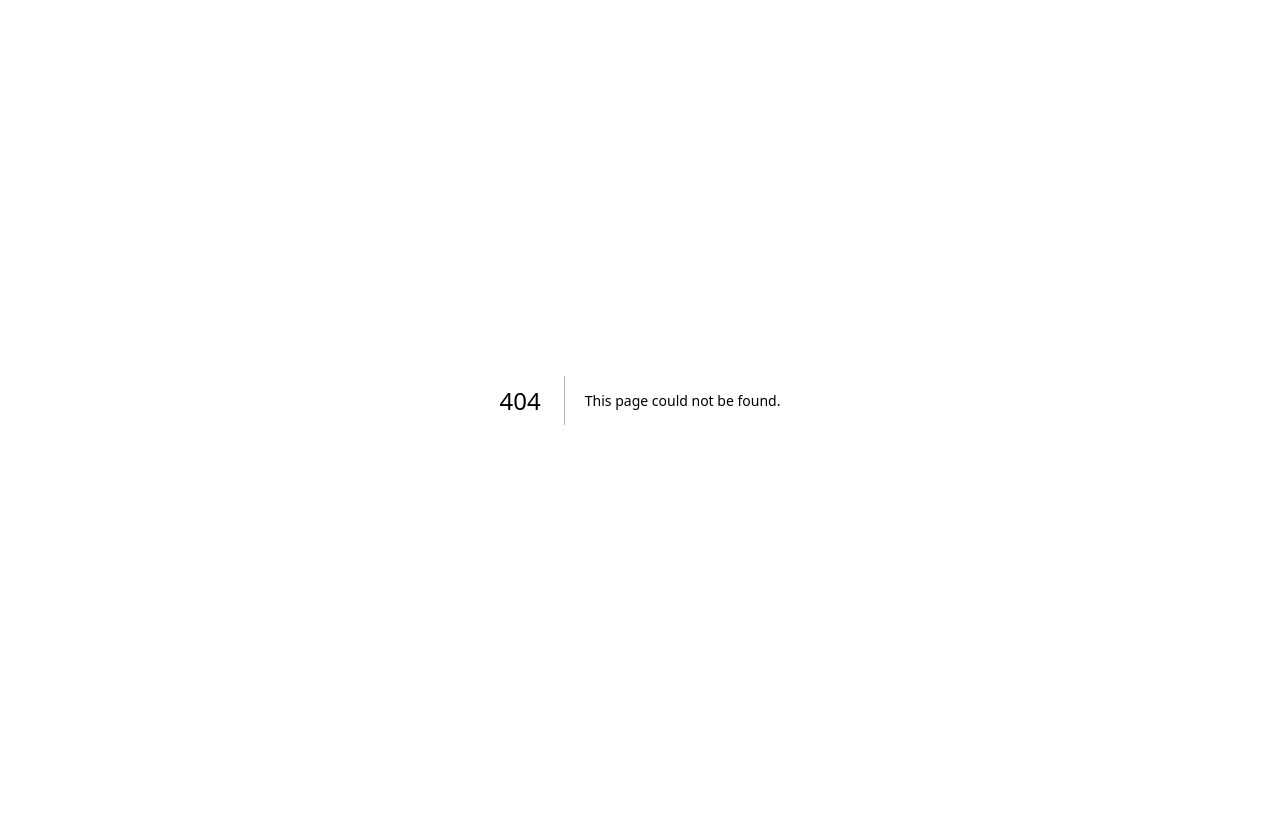
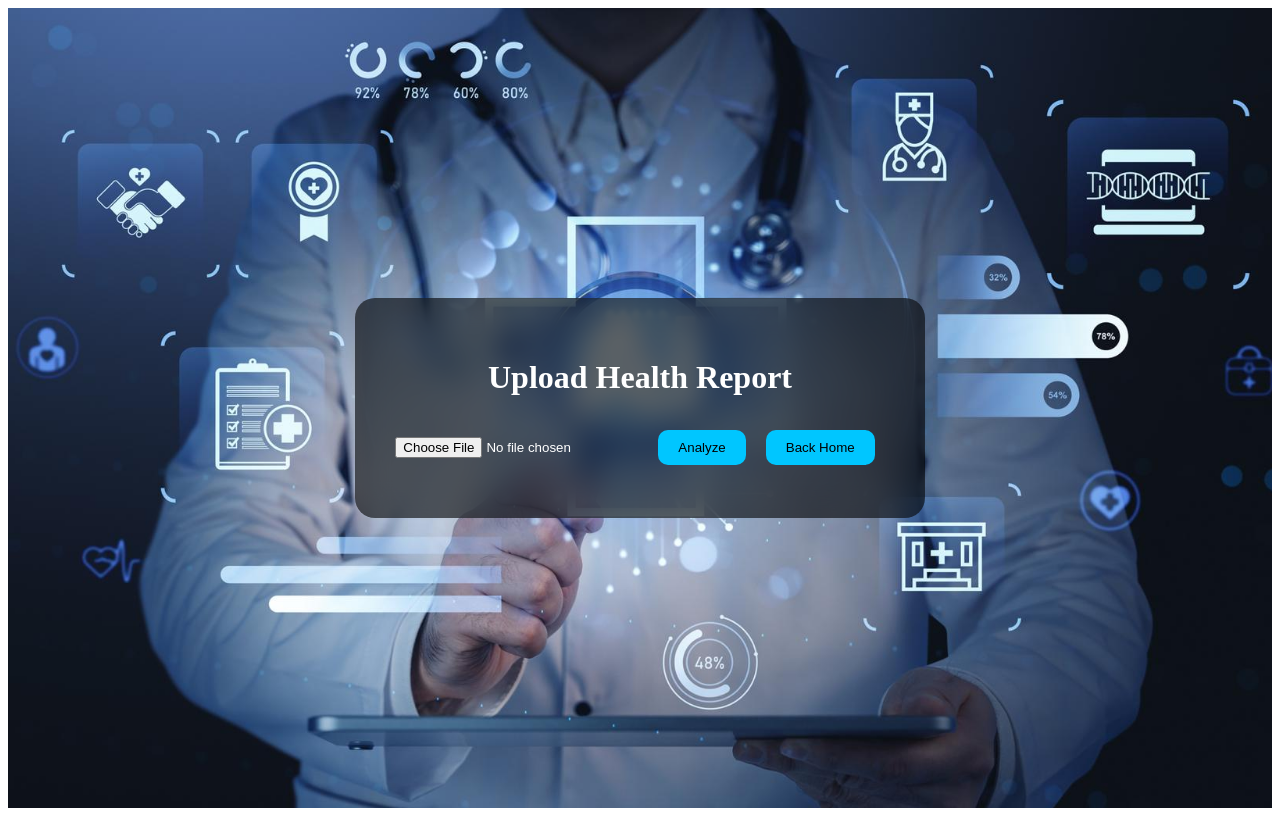
Before and after one commit to Rahul2127git/MediAI-Diagnostics, a Next.js app in the folder mediai-diagnostics/frontend/: page /upload in a window 1280 px wide. Before the commit this address had no page. Built offline with nearby package versions, Linux system fonts and the light colour scheme.

Commit message:
Create upload.js

```diff
--- /dev/null
+++ b/mediai-diagnostics/frontend/pages/upload.js
@@ -0,0 +1,104 @@
+import { useState } from "react";
+import { useRouter } from "next/router";
+
+export default function Upload() {
+  const [file, setFile] = useState(null);
+  const [loading, setLoading] = useState(false);
+  const [result, setResult] = useState(null);
+  const router = useRouter();
+
+  const handleUpload = async () => {
+    if (!file) return alert("Please select a file");
+
+    setLoading(true);
+
+    const formData = new FormData();
+    formData.append("file", file);
+
+    try {
+      const res = await fetch(
+        "https://mediai-diagnostics-qpdf.onrender.com/analyze/",
+        {
+          method: "POST",
+          body: formData,
+        }
+      );
+
+      const data = await res.json();
+      setResult(data);
+    } catch (err) {
+      alert("Error connecting to backend");
+    }
+
+    setLoading(false);
+  };
+
+  return (
+    <div className="container">
+
+      <div className="content">
+        <h1>Upload Health Report</h1>
+
+        <input
+          type="file"
+          accept=".pdf,.csv,.xlsx,.xls,.jpg,.png"
+          onChange={(e) => setFile(e.target.files[0])}
+        />
+
+        <button onClick={handleUpload}>
+          {loading ? "Analyzing..." : "Analyze"}
+        </button>
+
+        <button onClick={() => router.push("/")}>
+          Back Home
+        </button>
+
+        {/* RESULT */}
+        {result && (
+          <div className="result">
+            <h2>Result</h2>
+            <pre>{JSON.stringify(result, null, 2)}</pre>
+          </div>
+        )}
+      </div>
+
+      <style jsx>{`
+        .container {
+          height: 100vh;
+          background: url('/bg.jpg') center/cover no-repeat;
+          display: flex;
+          justify-content: center;
+          align-items: center;
+        }
+
+        .content {
+          backdrop-filter: blur(15px);
+          background: rgba(0,0,0,0.6);
+          padding: 40px;
+          border-radius: 20px;
+          text-align: center;
+          color: white;
+        }
+
+        input {
+          margin: 20px 0;
+        }
+
+        button {
+          margin: 10px;
+          padding: 10px 20px;
+          border: none;
+          border-radius: 10px;
+          background: #00c6ff;
+          color: black;
+          cursor: pointer;
+        }
+
+        .result {
+          margin-top: 20px;
+          text-align: left;
+        }
+      `}</style>
+    </div>
+  );
+}
```
